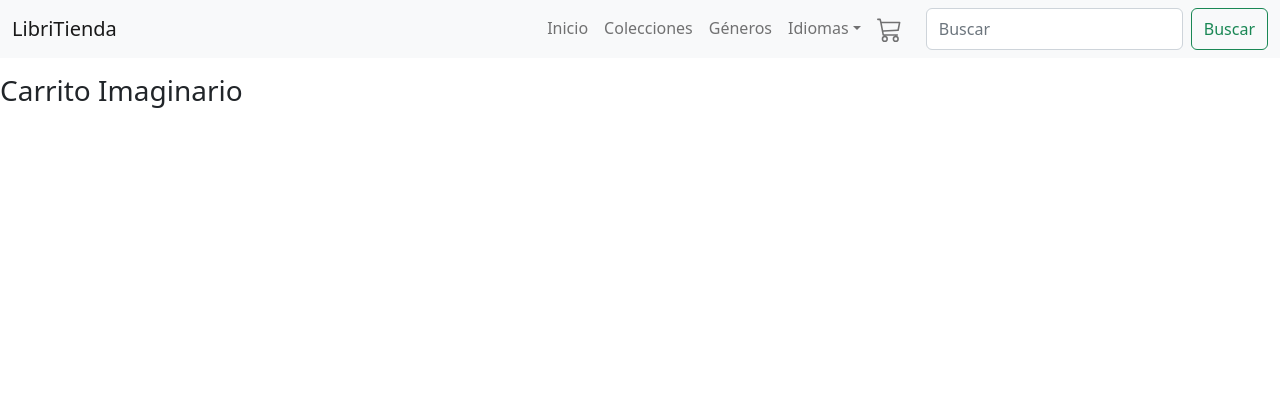
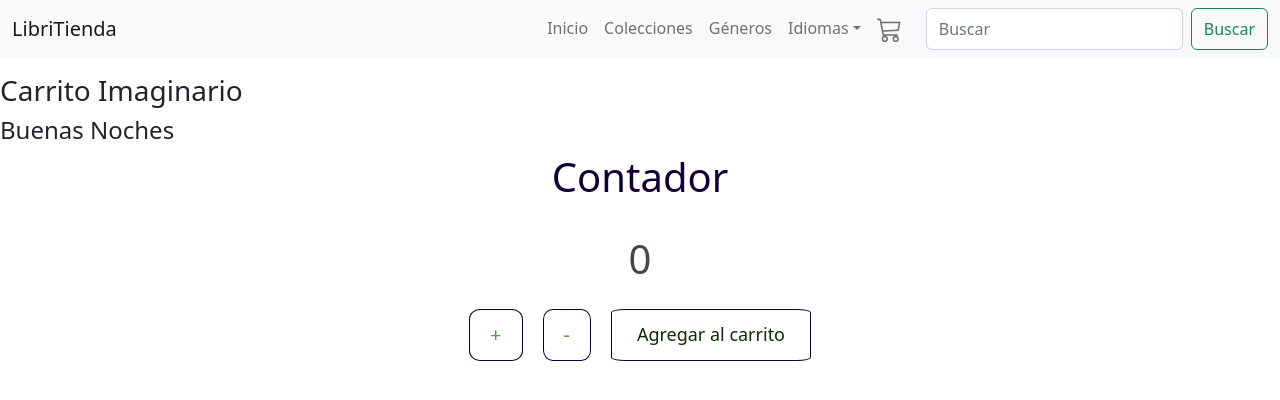
Before and after one commit to maugedamy/libritienda, a React (Create React App) app: page / in a window 1280 px wide. Shown: the top 400 px of the page. Built offline with nearby package versions, Linux system fonts and the light colour scheme.

Commit message:
ItemCount

```diff
--- a/src/App.js
+++ b/src/App.js
@@ -1,14 +1,14 @@
+// import {React, useState} from 'react';
 import logo from './logo.svg';
 import './App.css';
 import NavBar from './components/NavBar';
 import ItemListContainer from './components/ItemListContainer';
 
-
 function App() {
   return (
     <>
       <NavBar />
-      <ItemListContainer />
+      <ItemListContainer greeting="Buenas Noches"/>
     </>
   );
 }
--- /dev/null
+++ b/src/components/ItemCounter/index.js
@@ -0,0 +1,41 @@
+import {React, useState} from 'react';
+import styles from './styles.css'
+
+export function ItemCounter() {
+    const [cont, setCounter] = useState(0);
+
+
+    const incrementar = () => {
+      setCounter(cont => cont + 1);
+    };
+
+
+    const decrementar = () => {
+        if (cont > 0) {
+        setCounter(cont => cont - 1);
+        }
+    };
+
+
+    const AgregaralCarrito = () =>{
+        if (cont == 1) {
+            alert(`Se agregó ${cont} item al carrito`)
+        } else {
+            alert(`Se agregaron ${cont} items al carrito`)
+        }
+    }
+
+    return (
+      <div className="counter">
+        <h2>Contador</h2>
+        <span className="counter__output">{cont}</span>
+        <div className="btn__container">
+          <button className="control__btn" onClick={incrementar}>+</button>
+          <button className="control__btn" onClick={decrementar}>-</button>
+          <button className="agregar" onClick={cont>0 ? AgregaralCarrito : ""}>Agregar al carrito</button>
+        </div>
+      </div>
+    );
+}
+
+export default ItemCounter;
--- /dev/null
+++ b/src/components/ItemCounter/styles.css
@@ -0,0 +1,60 @@
+.counter {
+    width: 100%;
+    display: flex;
+    align-items: center;
+    flex-direction: column;
+    text-align: center;
+    row-gap: 20px;
+}
+
+.counter h2 {
+    color: rgb(16, 0, 54);
+    font-size: 40px;
+}
+
+.counter__output {
+    font-size: 40px;
+    color: rgba(0, 14, 0, 0.747)
+}
+
+.btn__container {
+    display: flex;
+    justify-content: center;
+    flex-direction: row;
+    column-gap: 20px;
+}
+
+.control__btn {
+    font-size: 20px;
+    padding: 10px 20px;
+    background-color: transparent;
+    color: rgba(39, 121, 18, 0.76);
+    border: 1px solid rgb(16, 0, 54);
+    border-radius: 20%;
+    cursor: pointer;
+    transition: 0.2s ease-in-out;
+}
+
+.control__btn:hover {
+    background-color: rgba(39, 121, 18, 0.76);
+    color: rgb(255, 255, 255);
+    border: 1px solid rgb(16, 0, 54);
+}
+
+.agregar {
+    width: 200px;
+    font-size: 18px;
+    padding: 10px 20px;
+    background-color: transparent;
+    color: rgb(10, 46, 1);
+    border: 1px solid rgb(16, 0, 54);
+    border-radius: 7%;
+    cursor: pointer;
+    transition: 0.2s ease-in-out;
+}
+
+.agregar:hover {
+    background-color: rgba(39, 121, 18, 0.76);
+    color: rgb(255, 255, 255);
+    border: 1px solid rgb(16, 0, 54);
+}
--- a/src/components/ItemListContainer/index.js
+++ b/src/components/ItemListContainer/index.js
@@ -1,9 +1,15 @@
 import React from "react";
+import ItemCounter from '../ItemCounter';
 
-export const ItemListContainer = () => {
+export const ItemListContainer = (props) => {
     return (
+        <>
         <h3>Carrito Imaginario</h3>
+        <h4>{props.greeting}</h4>
+        <ItemCounter />
+        </>
     );
+
 }
 
 export default ItemListContainer;
```
